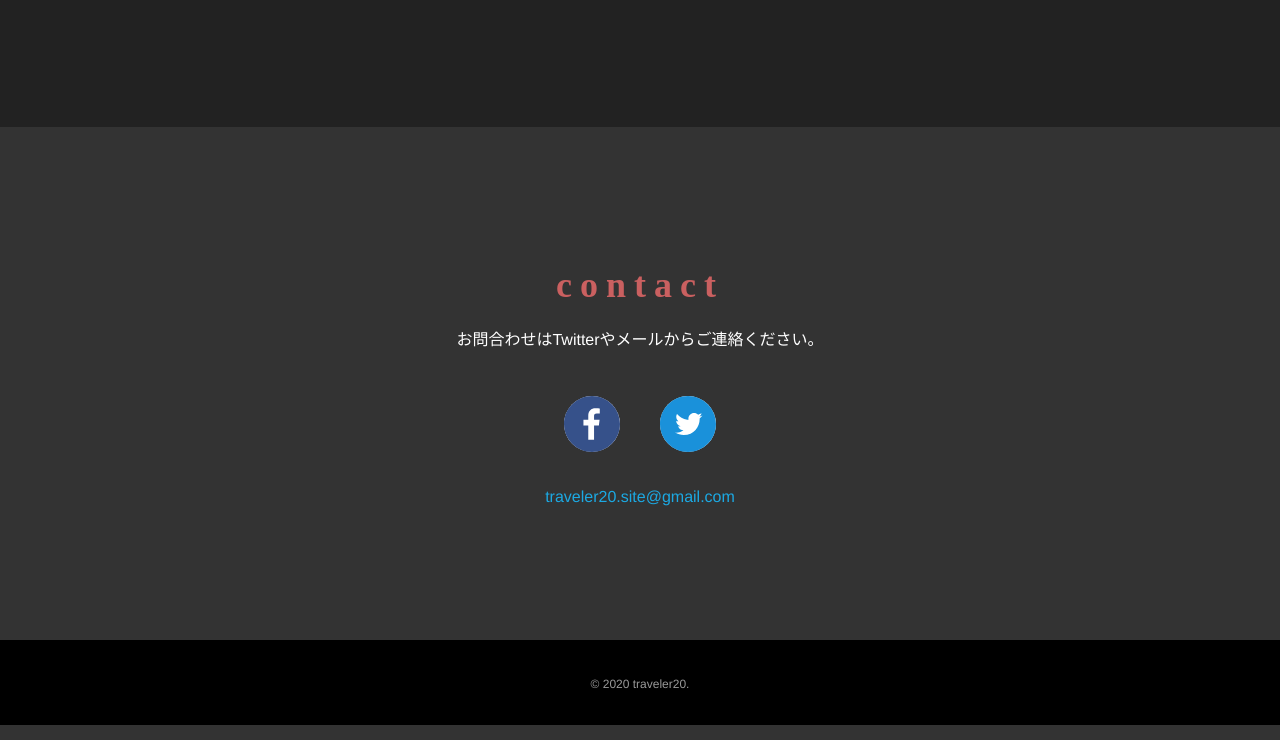
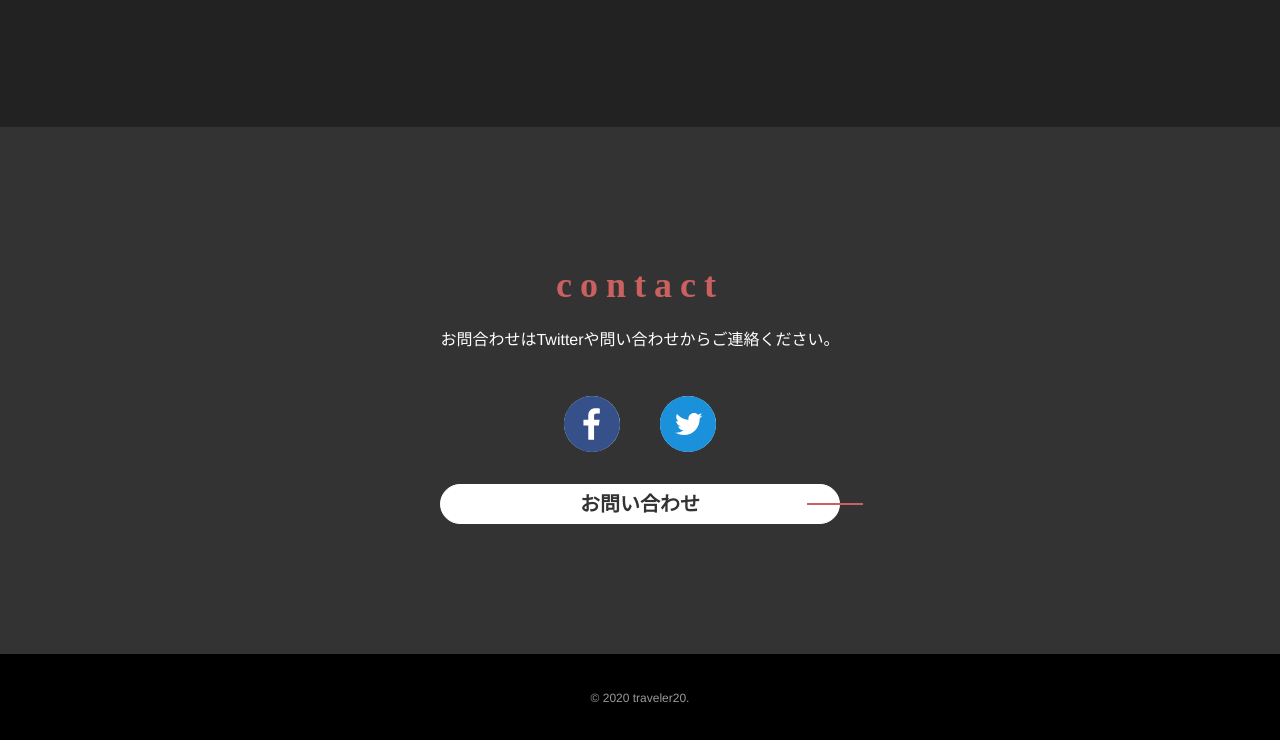
Before and after one commit to traveler20/Works, a website: page src/index.html in a window 1280 px wide. Shown: the part 5357-6097 px from the top of the page. Drawn offline with nearby package versions, Linux system fonts and the light colour scheme; files that its build step writes are made by us from their sources.

Commit message:
✨Add Contact Button

```diff
--- /dev/null
+++ b/src/asset/sass/object/component/_button.scss
@@ -0,0 +1,47 @@
+/* c-button
+--------------------------- */
+@use "./../../foundation/system" as s;
+
+.c-button {
+	text-align: center;
+	a {
+		display: inline-block;
+		font-size: 2rem;
+		font-weight: bold;
+		padding: 3px 56px;
+		color: s.$c-base;
+		background-color: s.$c-body;
+		border: solid 1px s.$c-body;
+		border-radius: 50px;
+		width: clamp(270px, 80%, 400px);
+
+		position: relative;
+		&::before {
+			content: "";
+			position: absolute;
+			top: 50%;
+			right: -24px;
+			transform: translateY(-50%);
+			width: 56px;
+			height: 2px;
+			background-color: s.$c-accent;
+			transition: 0.4s;
+		}
+		&:after {
+			width: 0;
+		}
+		&:hover {
+			color: s.$c-body;
+			background-color: transparent;
+			text-decoration: none;
+			&:before {
+				right: -32px;
+			}
+		}
+	}
+
+	@include s.breakpoint(tablet) {
+	}
+	@include s.breakpoint(pc) {
+	}
+}
--- a/src/asset/sass/style.scss
+++ b/src/asset/sass/style.scss
@@ -20,6 +20,7 @@
  -------------------*/
 @use "./object/component/loading";
 @use "./object/component/section";
+@use "./object/component/button";
 @use "./object/component/scroll";
 
 /*-------------------
--- a/src/index.html
+++ b/src/index.html
@@ -2064,7 +2064,7 @@
 				<div class="c-section__inner">
 					<h2 class="c-section__title">contact</h2>
 					<p class="c-section__lead">
-						お問合わせはTwitterやメールからご連絡ください。
+						お問合わせはTwitterや問い合わせからご連絡ください。
 					</p>
 					<ul class="p-contact__lists">
 						<li class="p-contact__list">
@@ -2094,13 +2094,8 @@
 							</a>
 						</li>
 					</ul>
-					<div class="p-contact__mail">
-						<a
-							href="mailto:traveler20.site@gmail.com"
-							target="_blank"
-							rel="noopener noreferrer"
-							>traveler20.site@gmail.com</a
-						>
+					<div class="c-button">
+						<a href="/contact/">お問い合わせ</a>
 					</div>
 				</div>
 			</section>
```
Also changed, not shown: docs/index.html (+3 -8 lines), docs/asset/css/style.css, 1 other file.
